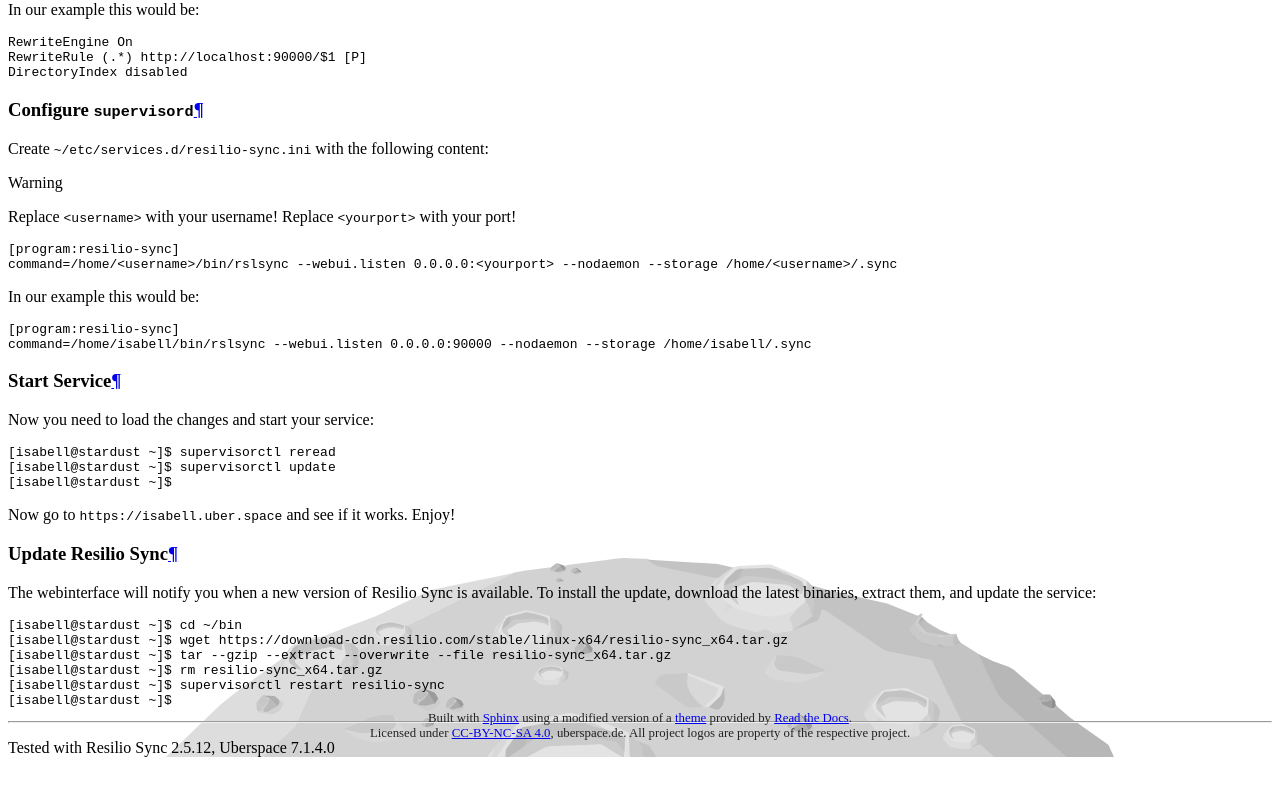
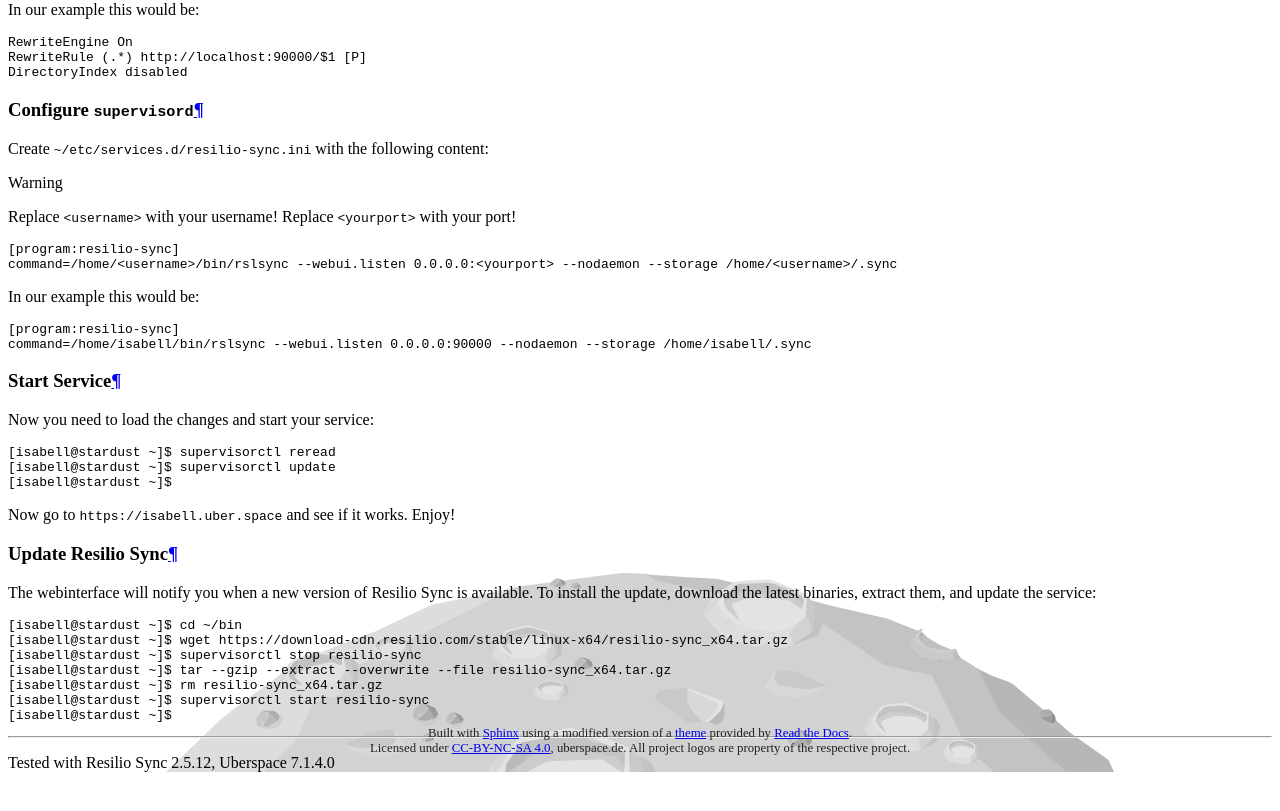
Before and after one commit to Uberspace/lab, a Sphinx documentation site: the page built from source/guide_resilio.rst, in a window 1280 px wide and 900 px high, scrolled down 1889 px. Shown: the top 811 px of the window. Built offline with Sphinx 7.4.7 and the Read the Docs theme 2.0.0, drawn with Linux system fonts in a browser that asks for light colours.

Commit message:
final update draft

```diff
--- a/source/guide_resilio.rst
+++ b/source/guide_resilio.rst
@@ -109,9 +109,10 @@
 
  [isabell@stardust ~]$ cd ~/bin
  [isabell@stardust ~]$ wget https://download-cdn.resilio.com/stable/linux-x64/resilio-sync_x64.tar.gz
+ [isabell@stardust ~]$ supervisorctl stop resilio-sync
  [isabell@stardust ~]$ tar --gzip --extract --overwrite --file resilio-sync_x64.tar.gz
  [isabell@stardust ~]$ rm resilio-sync_x64.tar.gz
- [isabell@stardust ~]$ supervisorctl restart resilio-sync
+ [isabell@stardust ~]$ supervisorctl start resilio-sync
  [isabell@stardust ~]$
 
 .. _Resilio Sync: https://www.resilio.com
```
